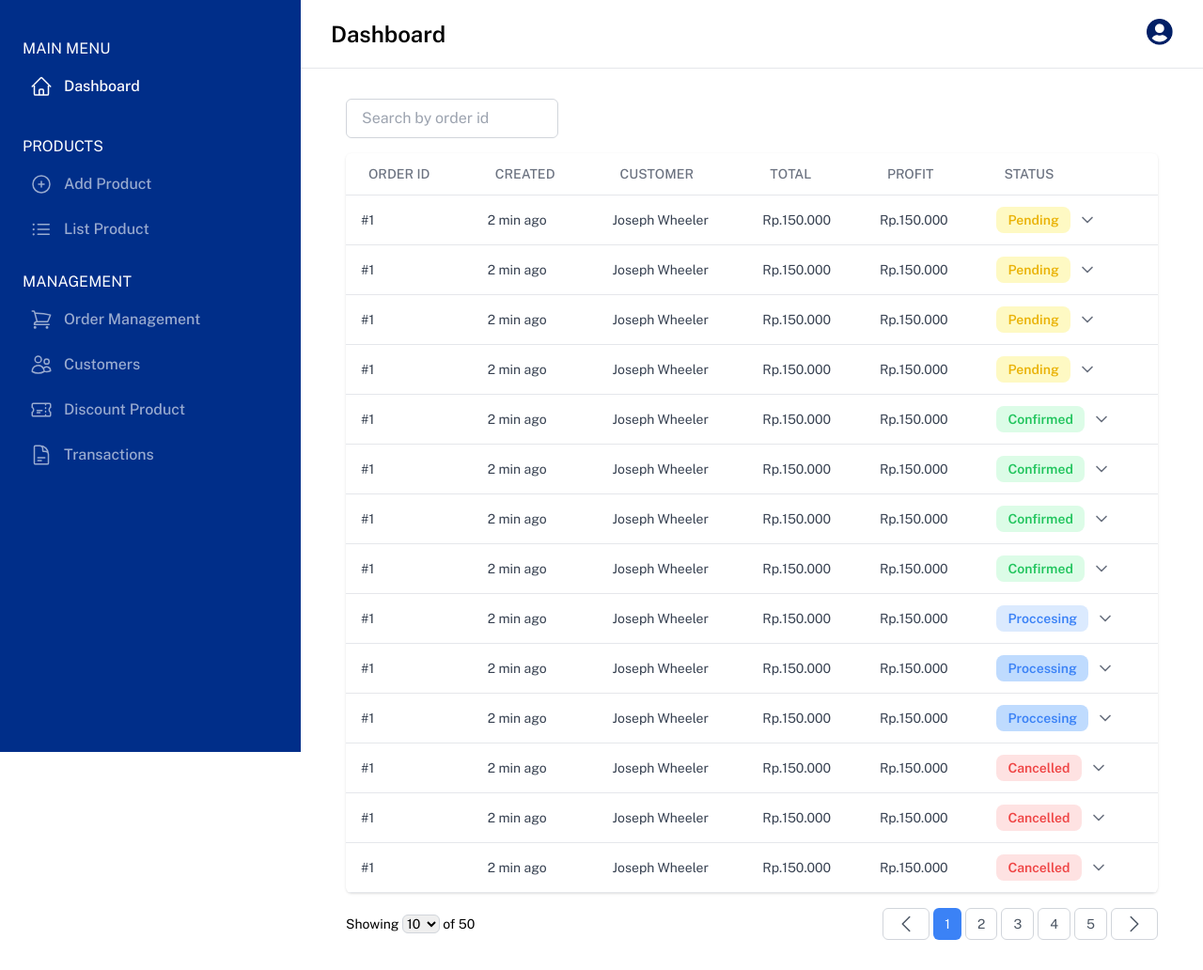
After one commit to madeaditya02/wearit, a Laravel app: page /admin/order in a window 1280 px wide. The commit adds this page. Shown: the whole page at 94% size. Run offline with Laravel 12, Linux system fonts and the light colour scheme; style sheets or scripts are compiled from the project's sources.

Commit message:
orderManagement

```diff
--- a/app/Http/Controllers/AdminOrderController.php
+++ b/app/Http/Controllers/AdminOrderController.php
@@ -7,5 +7,7 @@ use Illuminate\Http\Request;
 
 class AdminOrderController extends Controller
 {
-    //
+    public function OrderAdmin (){
+        return view('admin.OrderManagement');
+    }
 }
--- /dev/null
+++ b/resources/views/admin/OrderManagement.blade.php
@@ -0,0 +1,308 @@
+@extends('layouts.admin')
+
+@section('title')
+    Products
+@endsection
+
+@section('content')
+<body class="bg-gray-100 p-6">
+    <div class="container mx-auto">
+        <!-- Search and Filter -->
+        <div class="flex justify-between mb-4">
+            <input
+                type="text"
+                placeholder="Search by order id"
+                class="px-4 py-2 border border-gray-300 rounded-md focus:ring focus:ring-blue-200"
+            />
+
+        </div>
+
+        <!-- Table -->
+        <div class="bg-white shadow rounded-md overflow-x-auto">
+            <table class="w-full table-auto">
+                <thead class="text-left text-gray-600 text-sm font-medium">
+                    <tr class="border-b">
+                        <th class="px-6 py-3 text-left text-sm font-medium text-gray-500">ORDER ID</th>
+                        <th class="px-6 py-3 text-left text-sm font-medium text-gray-500">CREATED</th>
+                        <th class="px-6 py-3 text-left text-sm font-medium text-gray-500">CUSTOMER</th>
+                        <th class="px-6 py-3 text-left text-sm font-medium text-gray-500">TOTAL</th>
+                        <th class="px-6 py-3 text-left text-sm font-medium text-gray-500">PROFIT</th>
+                        <th class="px-6 py-3 text-left text-sm font-medium text-gray-500">STATUS</th>
+                    </tr>
+                </thead>
+                <tbody class="text-gray-700 text-sm">
+                    <!-- Example Row -->
+                    <tr class="border-b hover:bg-gray-50">
+                        <td class="px-4 py-3">#1</td>
+                        <td class="px-4 py-3">2 min ago</td>
+                        <td class="px-4 py-3">Joseph Wheeler</td>
+                        <td class="px-4 py-3">Rp.150.000</td>
+                        <td class="px-4 py-3">Rp.150.000</td>
+                        <td class="px-4 py-3 flex items-center space-x-2">
+                        <span class="px-3 py-1 text-sm font-semibold text-yellow-500 bg-yellow-100 rounded-lg">
+                                Pending
+                            </span>
+                            <button class="text-gray-500 hover:text-gray-700">
+                                <svg xmlns="http://www.w3.org/2000/svg" class="h-5 w-5" fill="none" viewBox="0 0 24 24" stroke="currentColor">
+                                    <path stroke-linecap="round" stroke-linejoin="round" stroke-width="2" d="M6 9l6 6 6-6" />
+                                </svg>
+                            </button>
+                        </td>
+                    </tr>
+                    <!-- iis kolom -->
+                    <tr class="border-b hover:bg-gray-50">
+                        <td class="px-4 py-3">#1</td>
+                        <td class="px-4 py-3">2 min ago</td>
+                        <td class="px-4 py-3">Joseph Wheeler</td>
+                        <td class="px-4 py-3">Rp.150.000</td>
+                        <td class="px-4 py-3">Rp.150.000</td>
+                        <td class="px-4 py-3 flex items-center space-x-2">
+                            <span class="px-3 py-1 text-sm font-semibold text-yellow-500 bg-yellow-100 rounded-lg">
+                                Pending
+                            </span>
+                            <button class="text-gray-500 hover:text-gray-700">
+                                <svg xmlns="http://www.w3.org/2000/svg" class="h-5 w-5" fill="none" viewBox="0 0 24 24" stroke="currentColor">
+                                    <path stroke-linecap="round" stroke-linejoin="round" stroke-width="2" d="M6 9l6 6 6-6" />
+                                </svg>
+                            </button>
+                        </td>
+                    </tr>
+                    <tr class="border-b hover:bg-gray-50">
+                        <td class="px-4 py-3">#1</td>
+                        <td class="px-4 py-3">2 min ago</td>
+                        <td class="px-4 py-3">Joseph Wheeler</td>
+                        <td class="px-4 py-3">Rp.150.000</td>
+                        <td class="px-4 py-3">Rp.150.000</td>
+                        <td class="px-4 py-3 flex items-center space-x-2">
+                        <span class="px-3 py-1 text-sm font-semibold text-yellow-500 bg-yellow-100 rounded-lg">
+                                Pending
+                            </span>
+                            <button class="text-gray-500 hover:text-gray-700">
+                                <svg xmlns="http://www.w3.org/2000/svg" class="h-5 w-5" fill="none" viewBox="0 0 24 24" stroke="currentColor">
+                                    <path stroke-linecap="round" stroke-linejoin="round" stroke-width="2" d="M6 9l6 6 6-6" />
+                                </svg>
+                            </button>
+                        </td>
+                    </tr>
+                    <tr class="border-b hover:bg-gray-50">
+                        <td class="px-4 py-3">#1</td>
+                        <td class="px-4 py-3">2 min ago</td>
+                        <td class="px-4 py-3">Joseph Wheeler</td>
+                        <td class="px-4 py-3">Rp.150.000</td>
+                        <td class="px-4 py-3">Rp.150.000</td>
+                        <td class="px-4 py-3 flex items-center space-x-2">
+                        <span class="px-3 py-1 text-sm font-semibold text-yellow-500 bg-yellow-100 rounded-lg">
+                                Pending
+                            </span>
+                            <button class="text-gray-500 hover:text-gray-700">
+                                <svg xmlns="http://www.w3.org/2000/svg" class="h-5 w-5" fill="none" viewBox="0 0 24 24" stroke="currentColor">
+                                    <path stroke-linecap="round" stroke-linejoin="round" stroke-width="2" d="M6 9l6 6 6-6" />
+                                </svg>
+                            </button>
+                        </td>
+                    </tr>
+                    <tr class="border-b hover:bg-gray-50">
+                        <td class="px-4 py-3">#1</td>
+                        <td class="px-4 py-3">2 min ago</td>
+                        <td class="px-4 py-3">Joseph Wheeler</td>
+                        <td class="px-4 py-3">Rp.150.000</td>
+                        <td class="px-4 py-3">Rp.150.000</td>
+                        <td class="px-4 py-3 flex items-center space-x-2">
+                            <span class="px-3 py-1 text-sm font-semibold text-green-500 bg-green-100 rounded-lg">
+                              Confirmed
+                            </span>
+                            <button class="text-gray-500 hover:text-gray-700">
+                                <svg xmlns="http://www.w3.org/2000/svg" class="h-5 w-5" fill="none" viewBox="0 0 24 24" stroke="currentColor">
+                                    <path stroke-linecap="round" stroke-linejoin="round" stroke-width="2" d="M6 9l6 6 6-6" />
+                                </svg>
+                            </button>
+                        </td>
+                    </tr>
+                    <tr class="border-b hover:bg-gray-50">
+                        <td class="px-4 py-3">#1</td>
+                        <td class="px-4 py-3">2 min ago</td>
+                        <td class="px-4 py-3">Joseph Wheeler</td>
+                        <td class="px-4 py-3">Rp.150.000</td>
+                        <td class="px-4 py-3">Rp.150.000</td>
+                        <td class="px-4 py-3 flex items-center space-x-2">
+                        <span class="px-3 py-1 text-sm font-semibold text-green-500 bg-green-100 rounded-lg">
+                             Confirmed
+                            </span>
+                            <button class="text-gray-500 hover:text-gray-700">
+                                <svg xmlns="http://www.w3.org/2000/svg" class="h-5 w-5" fill="none" viewBox="0 0 24 24" stroke="currentColor">
+                                    <path stroke-linecap="round" stroke-linejoin="round" stroke-width="2" d="M6 9l6 6 6-6" />
+                                </svg>
+                            </button>
+                        </td>
+                    </tr>
+                    <tr class="border-b hover:bg-gray-50">
+                        <td class="px-4 py-3">#1</td>
+                        <td class="px-4 py-3">2 min ago</td>
+                        <td class="px-4 py-3">Joseph Wheeler</td>
+                        <td class="px-4 py-3">Rp.150.000</td>
+                        <td class="px-4 py-3">Rp.150.000</td>
+                        <td class="px-4 py-3 flex items-center space-x-2">
+                        <span class="px-3 py-1 text-sm font-semibold text-green-500 bg-green-100 rounded-lg">
+                              Confirmed
+                            </span>
+                            <button class="text-gray-500 hover:text-gray-700">
+                                <svg xmlns="http://www.w3.org/2000/svg" class="h-5 w-5" fill="none" viewBox="0 0 24 24" stroke="currentColor">
+                                    <path stroke-linecap="round" stroke-linejoin="round" stroke-width="2" d="M6 9l6 6 6-6" />
+                                </svg>
+                            </button>
+                        </td>
+                    </tr>
+                    <tr class="border-b hover:bg-gray-50">
+                        <td class="px-4 py-3">#1</td>
+                        <td class="px-4 py-3">2 min ago</td>
+                        <td class="px-4 py-3">Joseph Wheeler</td>
+                        <td class="px-4 py-3">Rp.150.000</td>
+                        <td class="px-4 py-3">Rp.150.000</td>
+                        <td class="px-4 py-3 flex items-center space-x-2">
+                        <span class="px-3 py-1 text-sm font-semibold text-green-500 bg-green-100 rounded-lg">
+                        Confirmed
+                            </span>
+                            <button class="text-gray-500 hover:text-gray-700">
+                                <svg xmlns="http://www.w3.org/2000/svg" class="h-5 w-5" fill="none" viewBox="0 0 24 24" stroke="currentColor">
+                                    <path stroke-linecap="round" stroke-linejoin="round" stroke-width="2" d="M6 9l6 6 6-6" />
+                                </svg>
+                            </button>
+                        </td>
+                    </tr>
+                    <tr class="border-b hover:bg-gray-50">
+                        <td class="px-4 py-3">#1</td>
+                        <td class="px-4 py-3">2 min ago</td>
+                        <td class="px-4 py-3">Joseph Wheeler</td>
+                        <td class="px-4 py-3">Rp.150.000</td>
+                        <td class="px-4 py-3">Rp.150.000</td>
+                        <td class="px-4 py-3 flex items-center space-x-2">
+                            <span class="px-3 py-1 text-sm font-semibold text-blue-500 bg-blue-100 rounded-lg">
+                    Proccesing
+                            </span>
+                            <button class="text-gray-500 hover:text-gray-700">
+                                <svg xmlns="http://www.w3.org/2000/svg" class="h-5 w-5" fill="none" viewBox="0 0 24 24" stroke="currentColor">
+                                    <path stroke-linecap="round" stroke-linejoin="round" stroke-width="2" d="M6 9l6 6 6-6" />
+                                </svg>
+                            </button>
+                        </td>
+                    </tr>
+                    <tr class="border-b hover:bg-gray-50">
+                        <td class="px-4 py-3">#1</td>
+                        <td class="px-4 py-3">2 min ago</td>
+                        <td class="px-4 py-3">Joseph Wheeler</td>
+                        <td class="px-4 py-3">Rp.150.000</td>
+                        <td class="px-4 py-3">Rp.150.000</td>
+                        <td class="px-4 py-3 flex items-center space-x-2">
+                            <span class="px-3 py-1 text-sm font-semibold text-blue-500 bg-blue-200 rounded-lg">
+                             Processing
+                            </span>
+                            <button class="text-gray-500 hover:text-gray-700">
+                                <svg xmlns="http://www.w3.org/2000/svg" class="h-5 w-5" fill="none" viewBox="0 0 24 24" stroke="currentColor">
+                                    <path stroke-linecap="round" stroke-linejoin="round" stroke-width="2" d="M6 9l6 6 6-6" />
+                                </svg>
+                            </button>
+                        </td>
+                    </tr>
+                    <tr class="border-b hover:bg-gray-50">
+                        <td class="px-4 py-3">#1</td>
+                        <td class="px-4 py-3">2 min ago</td>
+                        <td class="px-4 py-3">Joseph Wheeler</td>
+                        <td class="px-4 py-3">Rp.150.000</td>
+                        <td class="px-4 py-3">Rp.150.000</td>
+                        <td class="px-4 py-3 flex items-center space-x-2">
+                        <span class="px-3 py-1 text-sm font-semibold text-blue-500 bg-blue-200 rounded-lg">
+                                Proccesing
+                            </span>
+                            <button class="text-gray-500 hover:text-gray-700">
+                                <svg xmlns="http://www.w3.org/2000/svg" class="h-5 w-5" fill="none" viewBox="0 0 24 24" stroke="currentColor">
+                                    <path stroke-linecap="round" stroke-linejoin="round" stroke-width="2" d="M6 9l6 6 6-6" />
+                                </svg>
+                            </button>
+                        </td>
+                    </tr>
+                    <tr class="border-b hover:bg-gray-50">
+                        <td class="px-4 py-3">#1</td>
+                        <td class="px-4 py-3">2 min ago</td>
+                        <td class="px-4 py-3">Joseph Wheeler</td>
+                        <td class="px-4 py-3">Rp.150.000</td>
+                        <td class="px-4 py-3">Rp.150.000</td>
+                        <td class="px-4 py-3 flex items-center space-x-2">
+                        <span class="px-3 py-1 text-sm font-semibold text-red-500 bg-red-100 rounded-lg">
+                          Cancelled
+                            </span>
+                            <button class="text-gray-500 hover:text-gray-700">
+                                <svg xmlns="http://www.w3.org/2000/svg" class="h-5 w-5" fill="none" viewBox="0 0 24 24" stroke="currentColor">
+                                    <path stroke-linecap="round" stroke-linejoin="round" stroke-width="2" d="M6 9l6 6 6-6" />
+                                </svg>
+                            </button>
+                        </td>
+                    </tr>
+                    <tr class="border-b hover:bg-gray-50">
+                        <td class="px-4 py-3">#1</td>
+                        <td class="px-4 py-3">2 min ago</td>
+                        <td class="px-4 py-3">Joseph Wheeler</td>
+                        <td class="px-4 py-3">Rp.150.000</td>
+                        <td class="px-4 py-3">Rp.150.000</td>
+                        <td class="px-4 py-3 flex items-center space-x-2">
+                        <span class="px-3 py-1 text-sm font-semibold text-red-500 bg-red-100 rounded-lg">
+                          Cancelled
+                            </span>
+                            <button class="text-gray-500 hover:text-gray-700">
+                                <svg xmlns="http://www.w3.org/2000/svg" class="h-5 w-5" fill="none" viewBox="0 0 24 24" stroke="currentColor">
+                                    <path stroke-linecap="round" stroke-linejoin="round" stroke-width="2" d="M6 9l6 6 6-6" />
+                                </svg>
+                            </button>
+                        </td>
+                    </tr>
+                    <tr class="border-b hover:bg-gray-50">
+                        <td class="px-4 py-3">#1</td>
+                        <td class="px-4 py-3">2 min ago</td>
+                        <td class="px-4 py-3">Joseph Wheeler</td>
+                        <td class="px-4 py-3">Rp.150.000</td>
+                        <td class="px-4 py-3">Rp.150.000</td>
+                        <td class="px-4 py-3 flex items-center space-x-2">
+                        <span class="px-3 py-1 text-sm font-semibold text-red-500 bg-red-100 rounded-lg">
+                          Cancelled
+                            </span>
+                            <button class="text-gray-500 hover:text-gray-700">
+                                <svg xmlns="http://www.w3.org/2000/svg" class="h-5 w-5" fill="none" viewBox="0 0 24 24" stroke="currentColor">
+                                    <path stroke-linecap="round" stroke-linejoin="round" stroke-width="2" d="M6 9l6 6 6-6" />
+                                </svg>
+                            </button>
+                        </td>
+                    </tr>
+                </tbody>
+            </table>
+        </div>
+
+        <!-- Pagination -->
+        <div class="flex items-center justify-between mt-4 text-sm">
+            <div>
+                Showing
+                <select class="border border-gray-300 rounded-md focus:ring focus:ring-blue-200">
+                    <option>10</option>
+                    <option>20</option>
+                    <option>50</option>
+                </select>
+                of 50
+            </div>
+            <div class="flex space-x-1">
+                <button class="px-3 py-1 border border-gray-300 rounded-md text-gray-600 hover:bg-gray-100"><svg xmlns="http://www.w3.org/2000/svg" fill="none" viewBox="0 0 24 24" stroke-width="1.5" stroke="currentColor" class="size-6">
+  <path stroke-linecap="round" stroke-linejoin="round" d="M15.75 19.5 8.25 12l7.5-7.5" />
+</svg>
+</button>
+                <button class="px-3 py-1 bg-blue-500 text-white rounded-md">1</button>
+                <button class="px-3 py-1 border border-gray-300 rounded-md text-gray-600 hover:bg-gray-100">2</button>
+                <button class="px-3 py-1 border border-gray-300 rounded-md text-gray-600 hover:bg-gray-100">3</button>
+                <button class="px-3 py-1 border border-gray-300 rounded-md text-gray-600 hover:bg-gray-100">4</button>
+                <button class="px-3 py-1 border border-gray-300 rounded-md text-gray-600 hover:bg-gray-100">5</button>
+                <button class="px-3 py-1 border border-gray-300 rounded-md text-gray-600 hover:bg-gray-100"><svg xmlns="http://www.w3.org/2000/svg" fill="none" viewBox="0 0 24 24" stroke-width="1.5" stroke="currentColor" class="size-6">
+  <path stroke-linecap="round" stroke-linejoin="round" d="m8.25 4.5 7.5 7.5-7.5 7.5" />
+</svg>
+
+</button>
+            </div>
+        </div>
+    </div>
+</body>
+@endsection
--- a/routes/web.php
+++ b/routes/web.php
@@ -6,6 +6,7 @@ use App\Http\Controllers\CartController;
 use App\Http\Controllers\MainController;
 use App\Http\Controllers\AdminController;
 use App\Http\Controllers\AddressController;
+use App\Http\Controllers\AdminOrderController;
 use App\Http\Controllers\PaymentController;
 use App\Http\Controllers\ProductController;
 use App\Http\Controllers\AfterPayController;
@@ -36,3 +37,5 @@ Route::get('/afterpay', [AfterPayController::class, "AfterPay"]);
 Route::get('/admin', [AdminController::class, 'index']);
 //product list
 Route:: get('/admin/product',[AdminProductController::class,"ProductList"]);
+Route::post('/admin/product/{id}/delete',[AdminProductController::class,"HapusProduct"]);
+Route::get('/admin/order',[AdminOrderController::class,"OrderAdmin"]);
```
Also changed, not shown: app/Http/Controllers/AdminProductController.php (+11 -3 lines), resources/views/admin/ProductList.blade.php (+21 -84 lines), database/migrations/2024_11_22_122325_create_diskons_table.php, database/migrations/2024_11_22_122428_create_keranjangs_table.php, database/migrations/2024_11_22_125912_create_ukuran_produks_table.php, database/migrations/2024_11_24_062726_create_detail_transaksi_table.php.
